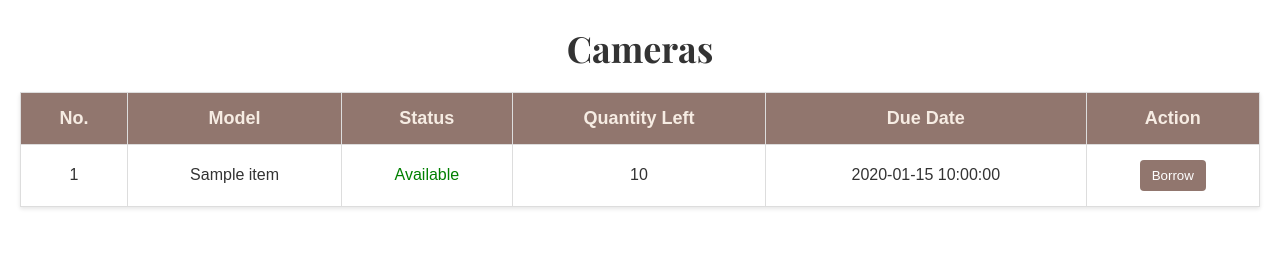
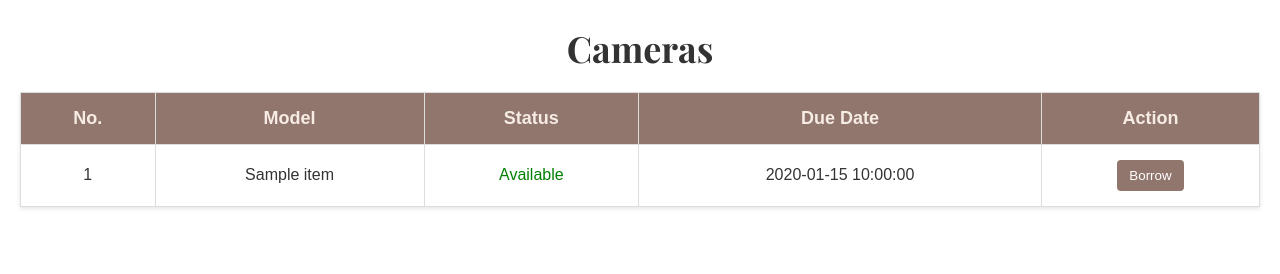
Before and after one commit to pakin6509681182/cs332_cloudfoundation, a Flask app: template templates/detailscamera.html in a window 1280 px wide. Shown: the part 107-381 px from the top of the page. Run offline with Flask 3, Linux system fonts and the light colour scheme; the template is opened without the code that fills it: most values are stand-ins (such as "Sample title", 1, 10 or a date in 2020).

Commit message:
Remove quantity left column from camera details page

```diff
--- a/templates/detailscamera.html
+++ b/templates/detailscamera.html
@@ -63,7 +63,6 @@
                             <th>No.</th>
                             <th>Model</th>
                             <th>Status</th>
-                            <th>Quantity Left</th>
                             <th>Due Date</th>
                             <th>Action</th>
                         </tr>
@@ -74,7 +73,6 @@
                             <td>{{ loop.index }}</td>
                             <td>{{ item.Name }}</td>
                             <td style="color: {{ 'green' if item.Status == 'Available' else 'yellow' if item.Status == 'Pending' else 'red' }};">{{ item.Status }}</td>
-                            <td>{{ item.Quantity }}</td>
                             <td>{{ item.DueDate if item.DueDate else '-' }}</td>
                             <td>
                                 <button class="action-button" {% if item.Status != 'Available' %}disabled{% endif %}>Borrow</button>
```
